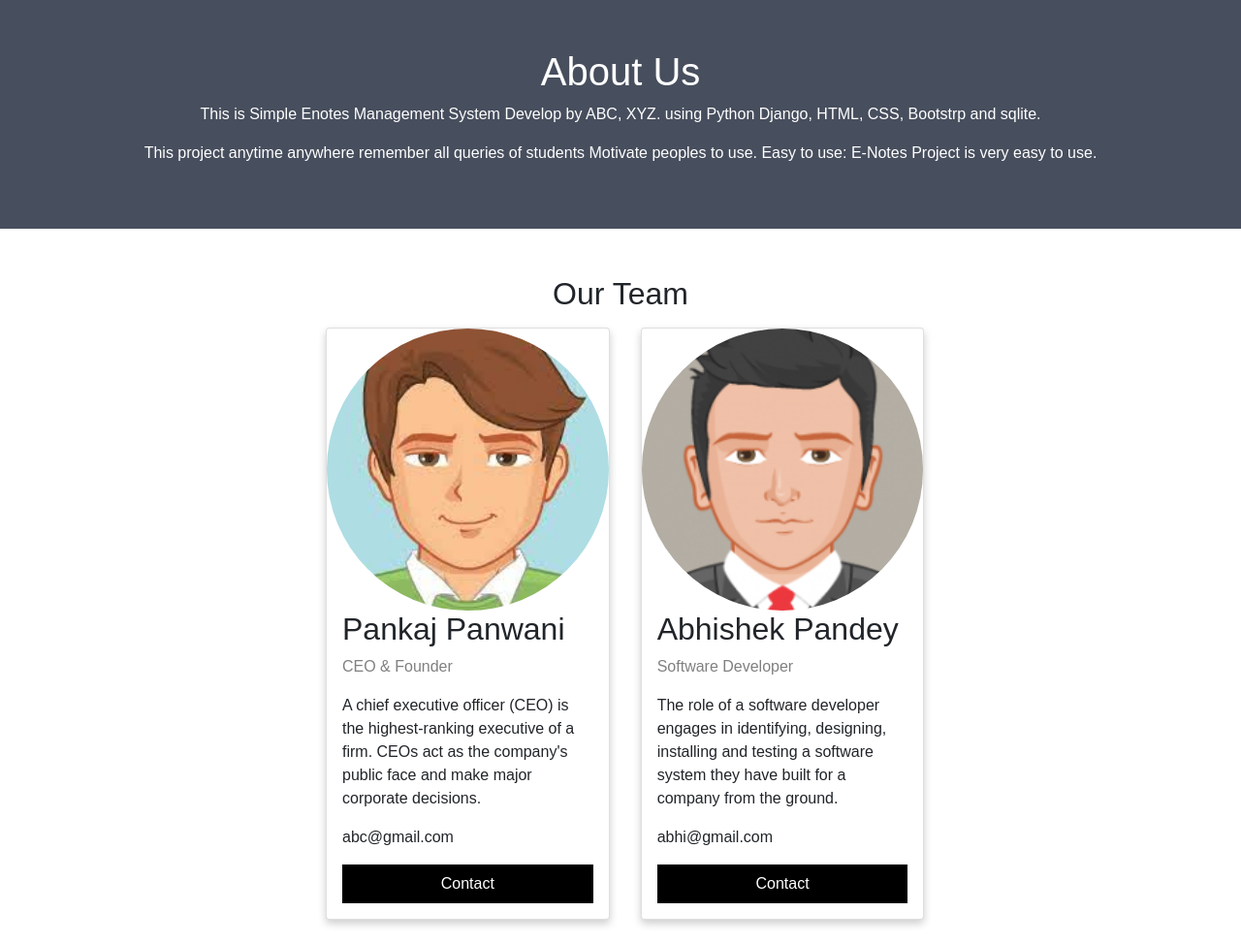
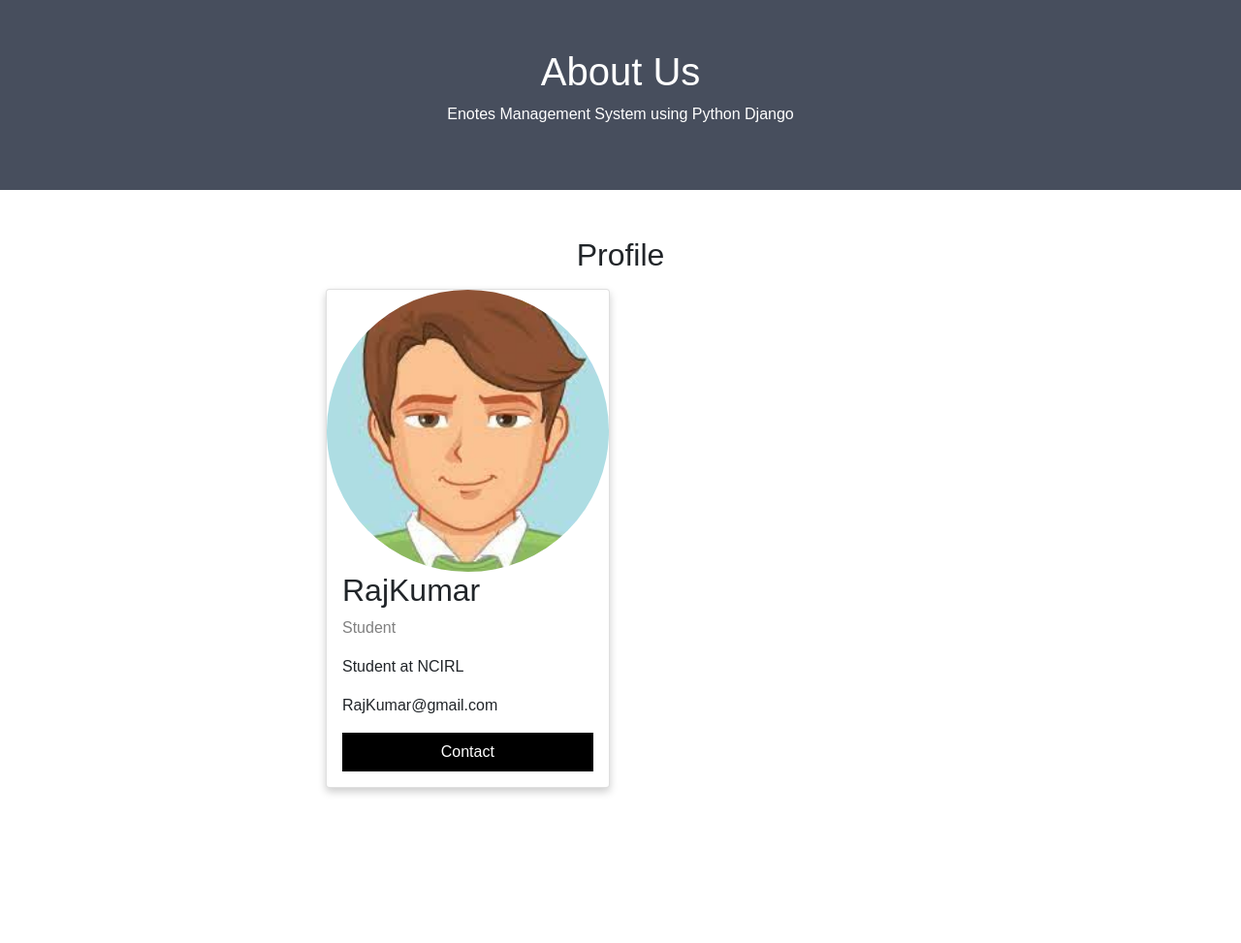
Before and after one commit to x22102817Raj/enotes-cicd, a Django app: page /about in a window 1280 px wide. Shown: the part 56-1029 px from the top of the page at 97% size. After the commit the page ends 876 px from the top, so only its background shows below. Run offline with Django 3.2, Linux system fonts and the light colour scheme; some libraries are stand-ins or nearby versions.

Commit message:
change about file

```diff
--- a/enotes/templates/about.html
+++ b/enotes/templates/about.html
@@ -8,38 +8,25 @@
 <body>
 <div class="about-section">
   <h1>About Us</h1>
-  <p>This is Simple Enotes Management System Develop by ABC, XYZ. using Python Django, HTML, CSS, Bootstrp and sqlite.</p>
-  <p>This project anytime anywhere remember all queries of students Motivate peoples to use. Easy to use: E-Notes Project is very easy to use.</p>
+  <p>Enotes Management System using Python Django</p>
 </div>
 <br><br>
-<h2 style="text-align:center">Our Team</h2>
+<h2 style="text-align:center">Profile</h2>
 <div class="row offset-3">
   <div class="column">
     <div class="card">
       <img src="{% static 'images/t2.jpg' %}" alt="Pankaj Panjwani" style="border-radius: 50%;">
       <div class="container">
-        <h2>Pankaj Panwani</h2>
-        <p class="title">CEO & Founder</p>
-        <p>A chief executive officer (CEO) is the highest-ranking executive of a firm. CEOs act as the company's public face and make major corporate decisions.</p>
-        <p>abc@gmail.com</p>
+        <h2>RajKumar</h2>
+        <p class="title">Student</p>
+        <p>Student at NCIRL</p>
+        <p>RajKumar@gmail.com</p>
         <p><button class="button">Contact</button></p>
       </div>
     </div>
   </div>
 
-  <div class="column">
-    <div class="card">
-      <img src="{% static 'images/avatar-5.png' %}" alt="Abhi" style="border-radius: 50%;">
-      <div class="container">
-        <h2>Abhishek Pandey</h2>
-        <p class="title">Software Developer</p>
-        <p>The role of a software developer engages in identifying, designing, installing and testing a software system they have built for a company from the ground.</p>
-        <p>abhi@gmail.com</p>
-        <p><button class="button">Contact</button></p>
-      </div>
-    </div>
-  </div>
-</div>
+
 
 </body>
 </html>
```
